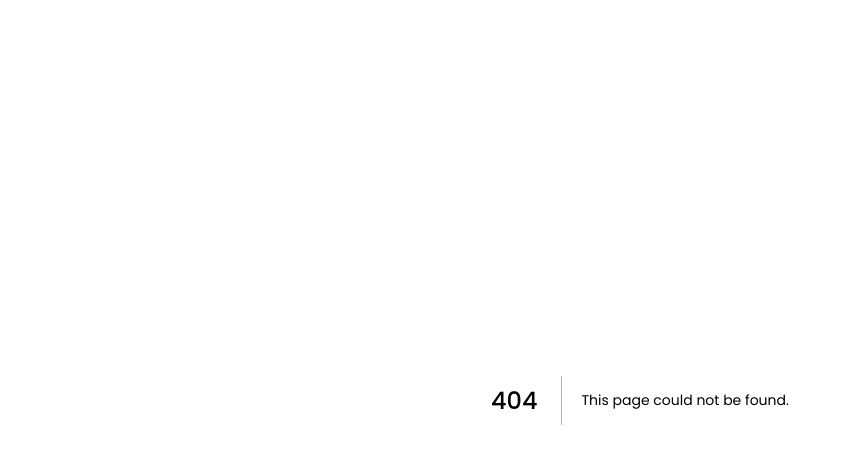
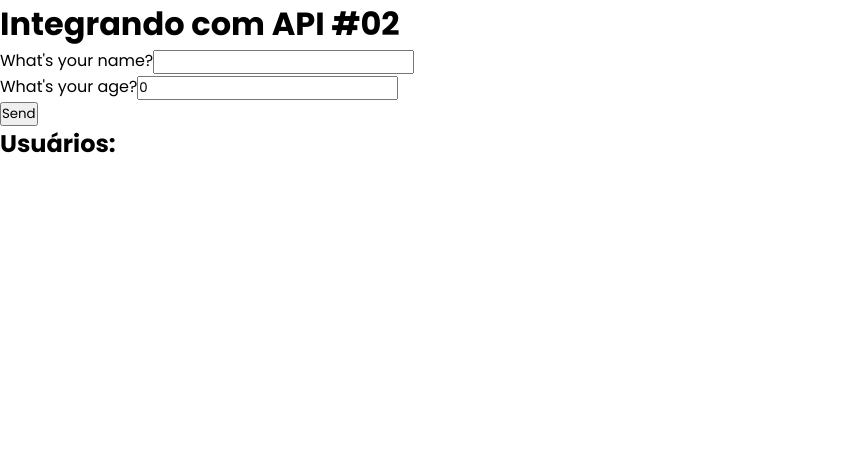
Before and after one commit to wagnnermorais/Next-React-Full-Course, a Next.js app: page /form in a window 1280 px wide. Before the commit this address had no page. Shown: the top 464 px of the page, without its empty margins (0-848 px from the left). Built offline with nearby package versions, Linux system fonts and the light colour scheme.

Commit message:
feat: creating form to fetch post requestt

```diff
--- /dev/null
+++ b/src/pages/api/form.js
@@ -0,0 +1,14 @@
+const users = [];
+
+export default function FormAPI(req, res) {
+  if (req.method === "POST") {
+    post(req, res);
+  }
+  res.status(200).json(users);
+}
+
+function post(req, res) {
+  const user = JSON.parse(req.body);
+  users.push(user);
+  res.status(200).send();
+}
--- /dev/null
+++ b/src/pages/form.jsx
@@ -0,0 +1,58 @@
+import { useState } from "react";
+
+export default function Form() {
+  const [name, setName] = useState("");
+  const [age, setAge] = useState(0);
+  const [users, setUsers] = useState([]);
+
+  async function handleSubmitForm(e) {
+    e.preventDefault();
+    await fetch("/api/form", {
+      method: "POST",
+      body: JSON.stringify({
+        name: name,
+        age: age,
+      }),
+    });
+
+    const response = await fetch("/api/form");
+    const users = await response.json();
+    setUsers(users);
+
+    setName("");
+    setAge(0);
+  }
+
+  return (
+    <div>
+      <h1>Integrando com API #02</h1>
+      <form onSubmit={handleSubmitForm}>
+        <div>
+          <label htmlFor="name">What's your name?</label>
+          <input
+            type="text"
+            value={name}
+            onChange={(e) => setName(e.target.value)}
+          />
+        </div>
+        <div>
+          <label htmlFor="name">What's your age?</label>
+          <input
+            type="number"
+            value={age}
+            onChange={(e) => setAge(+e.target.value)}
+          />
+        </div>
+        <input type="submit" value="Send" />
+      </form>
+      <h2>Usuários:</h2>
+      <ul>
+        {users.map((user, index) => (
+          <li key={index}>
+            {user.name} - {user.age}
+          </li>
+        ))}
+      </ul>
+    </div>
+  );
+}
```
